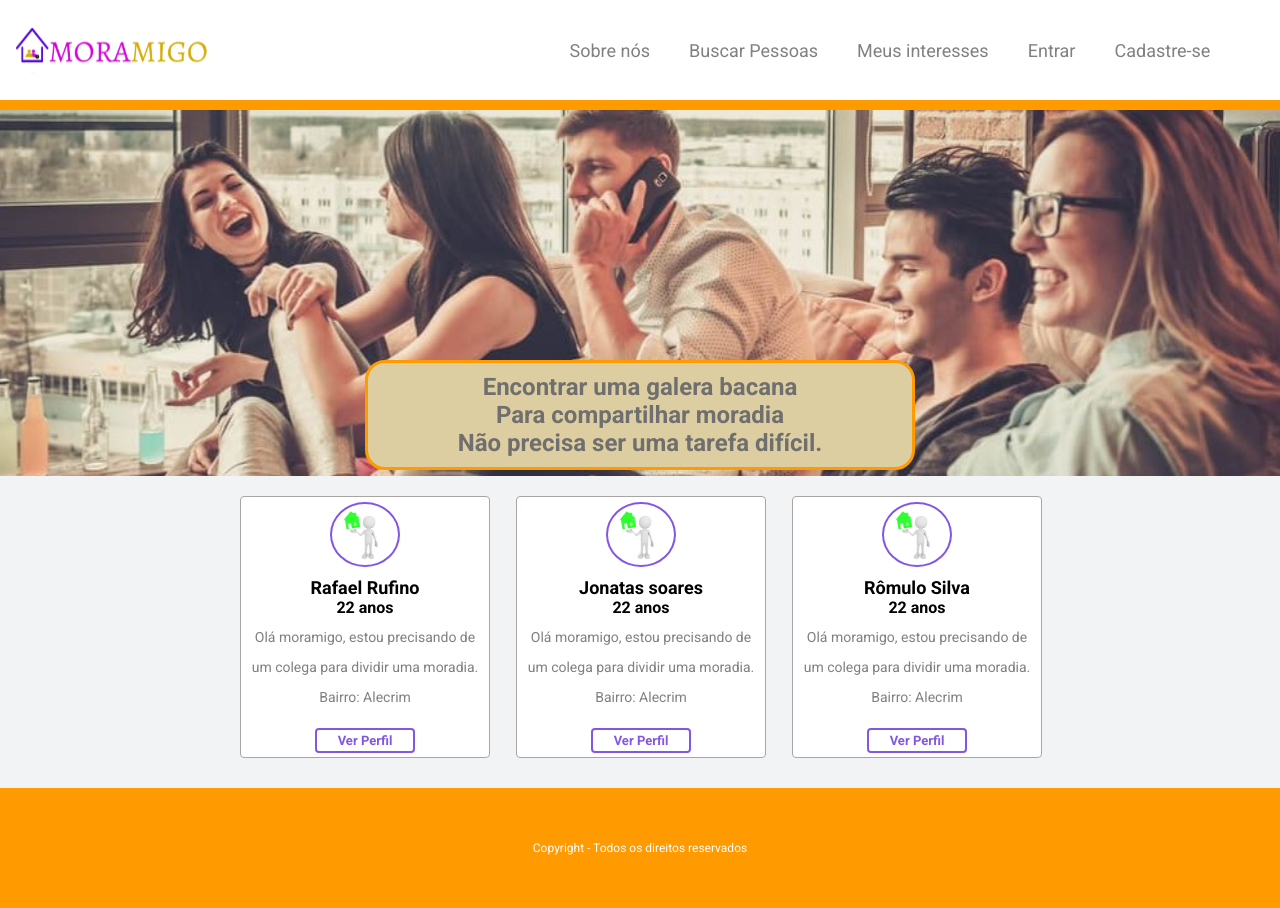
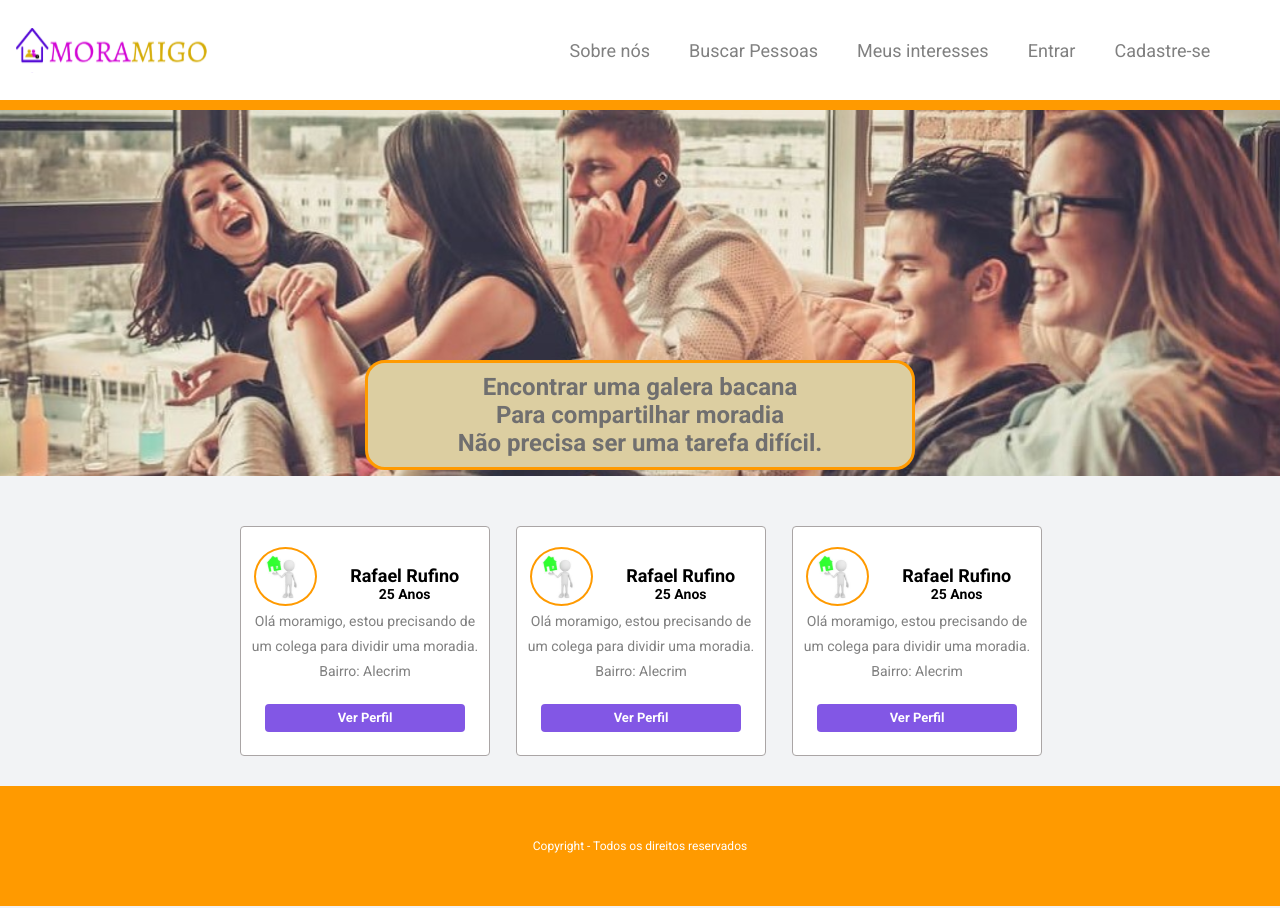
Before and after one commit to jonatas-melo-silva/moramigo, a Next.js app: page / in a window 1280 px wide. Built offline with nearby package versions, Linux system fonts and the light colour scheme.

Commit message:
Cards do index atualizados

```diff
--- a/src/components/HeaderMain.js
+++ b/src/components/HeaderMain.js
@@ -12,7 +12,7 @@ const HeaderMain = () => {
         </div>
 
         <div className={styles.menu}>
-        <Link href="/sobrenos">
+        <Link href="/sobreNos">
             <a>Sobre nós</a>
           </Link>
           <Link href="/buscarPessoas">
--- a/src/pages/index.js
+++ b/src/pages/index.js
@@ -32,62 +32,93 @@ const Home = () => {
         <div className={styles.cards}>
           <div className={styles.card}>
             <section>
-              <div className={styles.imgPerfil}>
-                <img src="img/pessoa1.svg" alt="Pessoa" />
+              <div className={styles.perfil}>
+                <div>
+                  <img src="img/pessoa1.svg" alt="MorAmigo | Banner" />
+                </div>
+                <div>
                   <h1>Rafael Rufino</h1>
+                  <p>25 Anos</p>
                 </div>
-              <p> 22 anos</p>
+              </div>
+
+
               <span>
                 Olá moramigo, estou precisando de um colega para dividir uma
                 moradia.
               </span>
+
               <span> Bairro: Alecrim</span>
-              <button className={styles.btn_verPefil}>
-                <Link href="/perfil/[id]}">
+              <div className={styles.button}>
+                <button className={styles.inciarConversa}>
+                  <Link href="/perfil">
                     <a>Ver Perfil</a>
                   </Link>
                 </button>
+              </div>
             </section>
+
+
+          </div>
+          <div className={styles.card}>
+            <section>
+              <div className={styles.perfil}>
+                <div>
+                  <img src="img/pessoa1.svg" alt="MorAmigo | Banner" />
+                </div>
+                <div>
+                  <h1>Rafael Rufino</h1>
+                  <p>25 Anos</p>
+                </div>
               </div>
 
-          <div className={styles.card}>
-            <section>
-              <div className={styles.imgPerfil}>
-                <img src="img/pessoa1.svg" alt="Pessoa" />
-                <h1>Jonatas soares</h1>
-              </div>
-              <p> 22 anos</p>
+
               <span>
                 Olá moramigo, estou precisando de um colega para dividir uma
                 moradia.
               </span>
+
               <span> Bairro: Alecrim</span>
-              <button className={styles.btn_verPefil}>
-                <Link href="/perfil/[id]}">
+              <div className={styles.button}>
+                <button className={styles.inciarConversa}>
+                  <Link href="/perfil">
                     <a>Ver Perfil</a>
                   </Link>
                 </button>
+              </div>
             </section>
+
+
+          </div>
+          <div className={styles.card}>
+            <section>
+              <div className={styles.perfil}>
+                <div>
+                  <img src="img/pessoa1.svg" alt="MorAmigo | Banner" />
+                </div>
+                <div>
+                  <h1>Rafael Rufino</h1>
+                  <p>25 Anos</p>
+                </div>
               </div>
 
-          <div className={styles.card}>
-            <section>
-              <div className={styles.imgPerfil}>
-                <img src="img/pessoa1.svg" alt="Pessoa" />
-                <h1>Rômulo Silva</h1>
-              </div>
-              <p> 22 anos</p>
+
               <span>
                 Olá moramigo, estou precisando de um colega para dividir uma
                 moradia.
               </span>
+
               <span> Bairro: Alecrim</span>
-              <button className={styles.btn_verPefil}>
-                <Link href="/perfil/[id]}">
+              <div className={styles.button}>
+                <button className={styles.inciarConversa}>
+                  <Link href="/perfil">
                     <a>Ver Perfil</a>
                   </Link>
                 </button>
+              </div>
             </section>
+
+
           </div>
         </div>
       </div>
--- a/src/styles/components/pages/Index.module.css
+++ b/src/styles/components/pages/Index.module.css
@@ -52,47 +52,8 @@
   border-radius: 20px;
 }
 
-.cards {
-  max-width: 800px;
-  margin: 0 auto;
-  display: grid;
-  grid-template-columns: 1fr 1fr 1fr;
-  gap: 26px;
-  color: gray;
-}
 
-.card {
-  background-color: white;
-  display: grid;
-  cursor: pointer;
-  border: 1px solid rgb(170, 165, 165);
-  margin-top: 20px;
-  height: 262px;
-  width: 250px;
-  border-radius: 4px;
-  text-align: center;
-  padding: 5px;
-}
 
-.card p {
-  font-size: 16px;
-  color: black;
-  font-weight: bold;
-  margin-bottom: 5px;
-}
-
-.card span {
-  display: flex;
-  justify-content: center;
-  flex-direction: column;
-  line-height: 30px;
-  font-size: 14px;
-}
-
-.card h1 {
-  color: black;
-  font-weight: bold;
-}
 
 .btn_verPefil {
   background-color: white;
@@ -115,3 +76,168 @@
 .btn_verPefil a:hover {
   color: rgb(38, 116, 189);
 }
+.container{
+  min-height: 600px;
+  height: 100%;
+
+}
+/*=== ver Perfil*/
+.verPerfil{
+display: grid;
+grid-template-columns: 1fr 2fr;
+padding-bottom: 10px;
+
+
+
+
+}
+.verPerfil a{
+padding-top: 4px;
+
+text-decoration: none;
+font-size: 13px;
+font-weight: bold;
+color: var(--color-purple);
+
+}
+
+/* ===== card ====*/
+.perfil{
+display: grid;
+grid-template-columns: 1fr 2fr;
+align-items: center;
+
+}
+
+.perfil h1{
+  padding-top: 10px;
+  font-size: 18px;
+}
+.perfil img{
+  width: 4.5em;
+  padding: 2px;
+  border: 2px solid var(--color-orange);
+  border-radius: 50%;
+}
+.perfil p{
+  font-size: 14px;
+  color:black;
+  font-weight: bold;
+
+
+}
+.cards {
+  max-width: 800px;
+  margin: 30px auto;
+  display: grid;
+  grid-template-columns: 1fr 1fr 1fr;
+  gap: 26px;
+  color: gray;
+
+}
+
+.card {
+  background-color: white;
+  display: grid;
+  cursor: pointer;
+  border: 1px solid rgb(170, 165, 165);
+  margin-top: 20px;
+  height: 230px;
+  width: 250px;
+  border-radius: 4px;
+  text-align: center;
+  padding: 5px;
+  padding-top: 20px;
+}
+
+
+.card span {
+  display: flex;
+  justify-content: center;
+  flex-direction: column;
+  line-height: 25px;
+  font-size: 14px;
+
+}
+
+
+.card h1{
+  color: black;
+  font-weight: bold;
+}
+/* === button Aceitar == */
+.button{
+  margin-top: 20px;
+
+
+}
+.inciarConversa {
+  background-color: var(--color-purple);
+  height: 28px;
+  padding: 3px;
+  font-size: 13px;
+  width: 200px;
+  border: 0;
+  border-radius: 4px;
+  transition: 700ms;
+
+
+}
+.inciarConversa a {
+  color: white;
+  text-decoration: none;
+  font-weight: bold;
+}
+
+.inciarConversa:hover{
+  background:var(--color-purple-hover);
+}
+
+/*==== Links ====*/
+
+.links{
+  font-size: 22px;
+  text-align: center;
+  padding-top: 40px;
+  height: 100px;
+  background-color: white;
+}
+
+/*color margin so no ultimo elemento*/
+.links a + a{
+  margin-left: 32px;
+
+}
+.links a{
+
+  text-decoration: none;
+  color: #777;
+  position: relative;
+}
+.links a.active{
+  font-weight: bold;
+  color: var(--color-purple);
+}
+
+.links a:hover{
+  color: var(--color-purple);
+}
+
+/*pseu do elemento*/
+.links a::after{
+  content: "";
+  width: 0;
+  height: 2px;
+  background-color: var(--color-purple);
+  position: absolute;
+  left:0;
+  bottom: -4px;
+
+}
+
+/*efeito de transição com pseu do elemento*/
+.links a:hover::after{
+  width: 100%;
+  transition: width 700ms ease-in-out;
+
+}
```
Also changed, not shown: src/pages/cadastrarPerfil.js (+35 -20 lines). Lines whose indentation alone changed are shown as unchanged.
